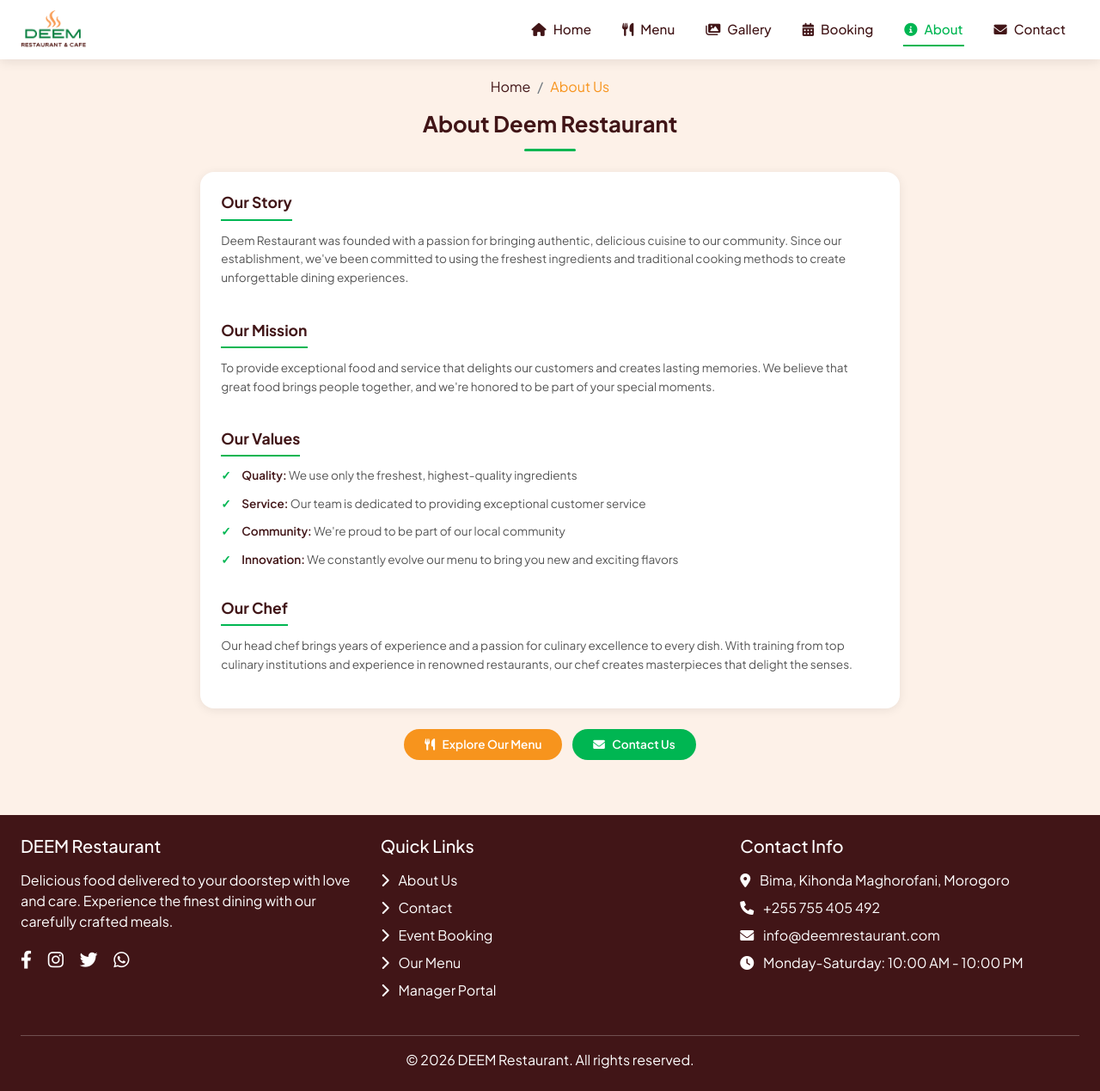
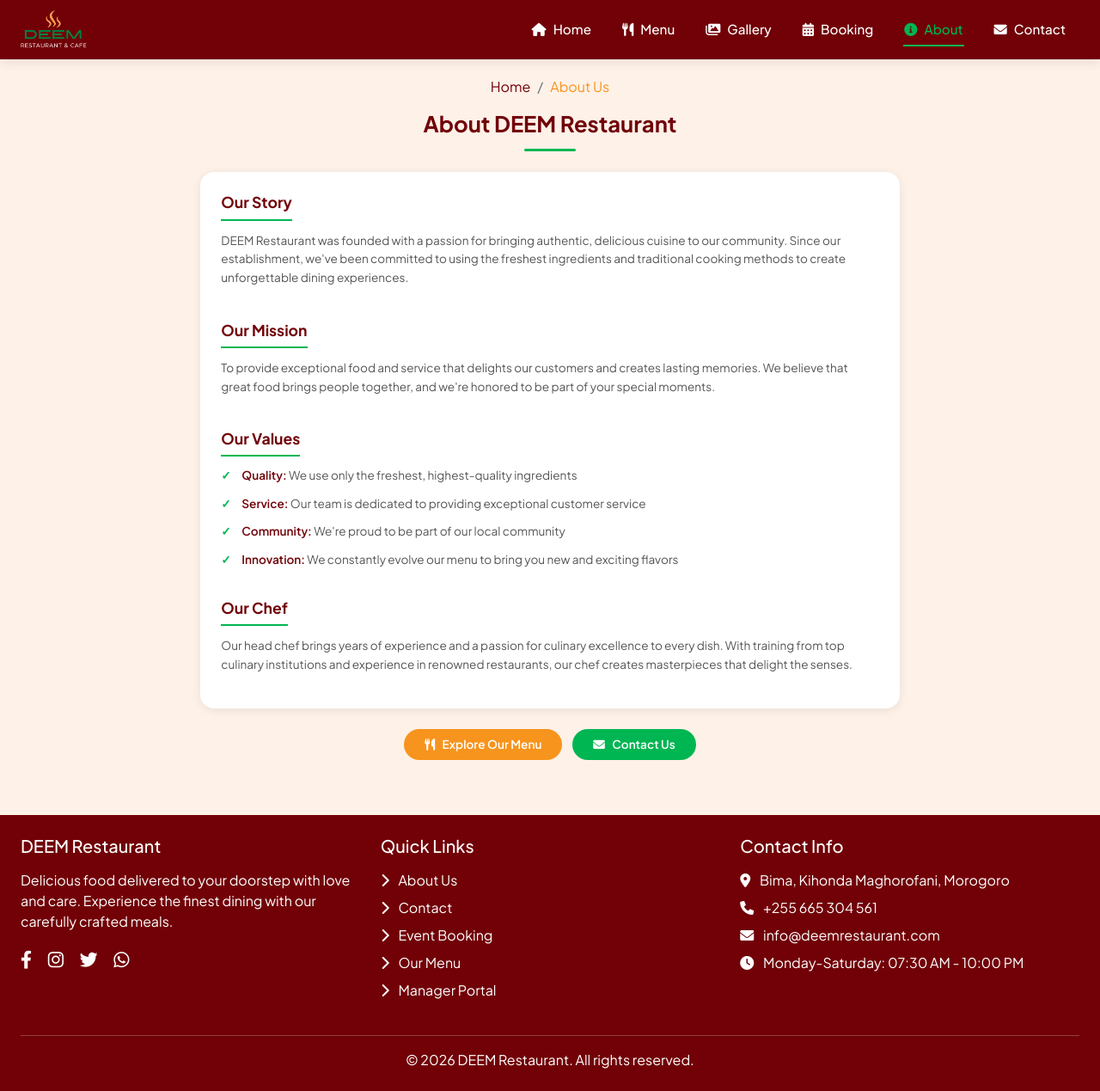
Before and after one commit to d3UsPr0/deemrestaurant, a Django app: page /about/ in a window 1280 px wide. Shown: the whole page at 86% size. Run offline with Django 5.2, Linux system fonts and the light colour scheme.

Commit message:
Minor update

```diff
--- a/templates/base.html
+++ b/templates/base.html
@@ -1,7 +1,7 @@
 {% load static %}
 <!doctype html>
-<html lang="en">
-      <meta charset="UTF-8" />
+<html lang="sw">
+    <meta charset="UTF-8" />
     <meta name="viewport" content="width=device-width, initial-scale=1.0" />
     <title>DEEM Restaurant - {% block title %}{% endblock %}</title>
 
@@ -28,7 +28,7 @@
       ============================================ */
       :root {
         {% comment %} --primary-color: #540b02; {% endcomment %}
-        --primary-color: #411517;
+        --primary-color: #710107;
         --secondary-color: #00b652;
         --accent-color: #f7941d;
         --light-bg: #fdf1e8;
@@ -52,7 +52,7 @@
          STICKY NAVBAR
       ============================================ */
       .navbar {
-        background-color: var(--white);
+        background-color: var(--primary-color);
         padding: 0.75rem 0;
         box-shadow: var(--shadow);
         position: sticky;
@@ -84,7 +84,7 @@
 
       /* Nav link styling - WITH UNDERLINE ANIMATION */
       .nav-link {
-        color: var(--primary-color) !important;
+        color: var(--white) !important;
         font-weight: 500;
         padding: 0.5rem 1rem !important;
         border-radius: 0px;
@@ -315,7 +315,7 @@
         display: inline-block;
         font-size: 1.6rem;
         line-height: 1;
-        color: var(--primary-color);
+        color: var(--white);
         transition: all 0.3s ease;
       }
 
@@ -371,9 +371,9 @@
           top: 100%;
           left: 0;
           right: 0;
-          background-color: var(--white);
+          background-color: var(--primary-color);
           padding: 1rem 1.5rem;
-          border-radius: 0 0 20px 20px;
+          border-radius: 0 0 8px 8px;
           box-shadow: 0 8px 20px rgba(0, 0, 0, 0.1);
           max-height: calc(100vh - 70px);
           overflow-y: auto;
@@ -499,7 +499,7 @@
     </style>
     {% block extra_css %}{% endblock %}
   </head>
-  <body>
+ <body>
 
     <!-- STICKY NAVBAR WITH X ICON TOGGLE -->
     <nav class="navbar navbar-expand-lg">
@@ -673,9 +673,9 @@
             <h5 class="mb-3">Contact Info</h5>
             <ul class="list-unstyled">
               <li class="mb-2"><i class="fas fa-map-marker-alt me-2"></i> Bima, Kihonda Maghorofani, Morogoro</li>
-              <li class="mb-2"><i class="fas fa-phone me-2"></i> +255 755 405 492</li>
+              <li class="mb-2"><i class="fas fa-phone me-2"></i> +255 665 304 561</li>
               <li class="mb-2"><i class="fas fa-envelope me-2"></i> info@deemrestaurant.com</li>
-              <li class="mb-2"><i class="fas fa-clock me-2"></i> Monday-Saturday: 10:00 AM - 10:00 PM</li>
+              <li class="mb-2"><i class="fas fa-clock me-2"></i> Monday-Saturday: 07:30 AM - 10:00 PM</li>
             </ul>
           </div>
         </div>
--- a/templates/web/about.html
+++ b/templates/web/about.html
@@ -174,7 +174,7 @@
         <div class="col-lg-8 col-md-10 mx-auto">
 
             <!-- Page Title -->
-            <div class="about-title text-center">About Deem Restaurant</div>
+            <div class="about-title text-center">About DEEM Restaurant</div>
 
             <!-- About Content Card -->
             <div class="about-card card mb-4">
@@ -183,7 +183,7 @@
                     <!-- Our Story -->
                     <h5 class="section-header">Our Story</h5>
                     <p class="about-text">
-                        Deem Restaurant was founded with a passion for bringing authentic, delicious cuisine to our community.
+                        DEEM Restaurant was founded with a passion for bringing authentic, delicious cuisine to our community.
                         Since our establishment, we've been committed to using the freshest ingredients and traditional cooking
                         methods to create unforgettable dining experiences.
                     </p>
```
Also changed, not shown: static/images/logo.png.
